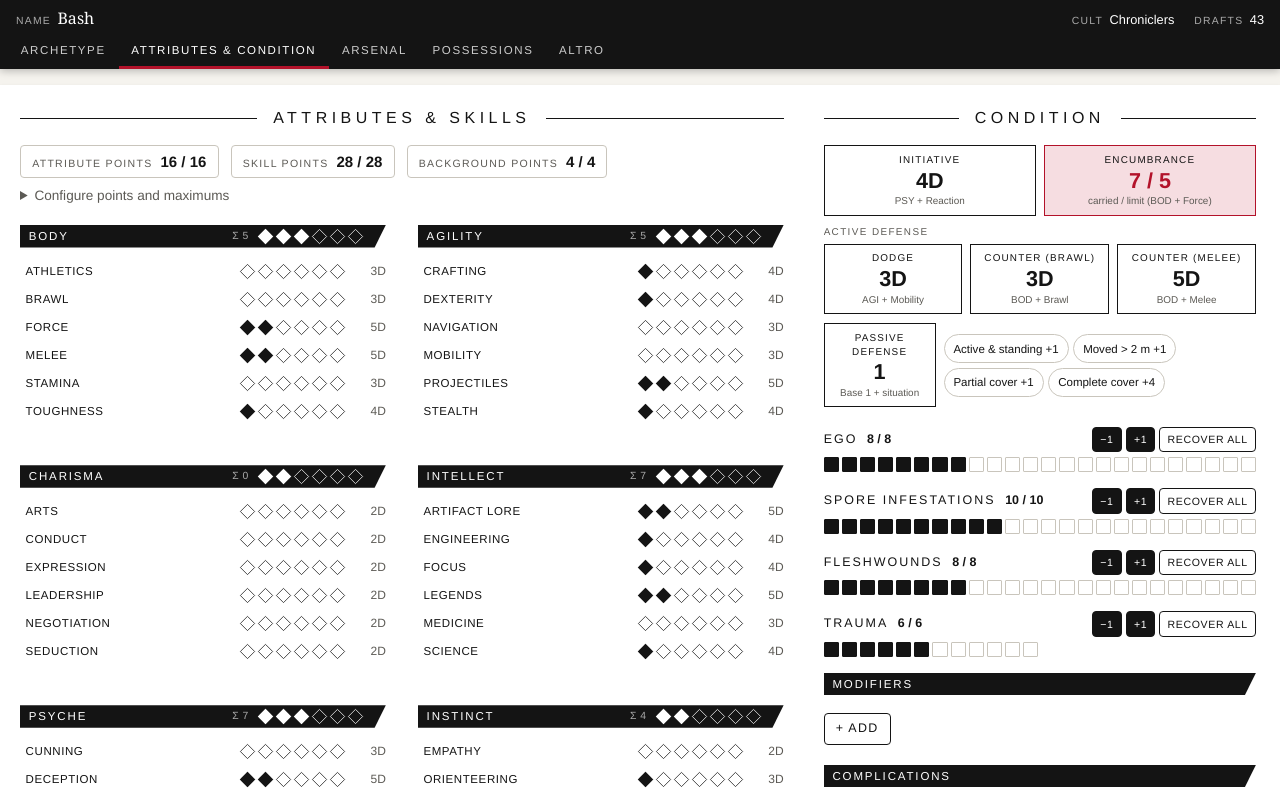
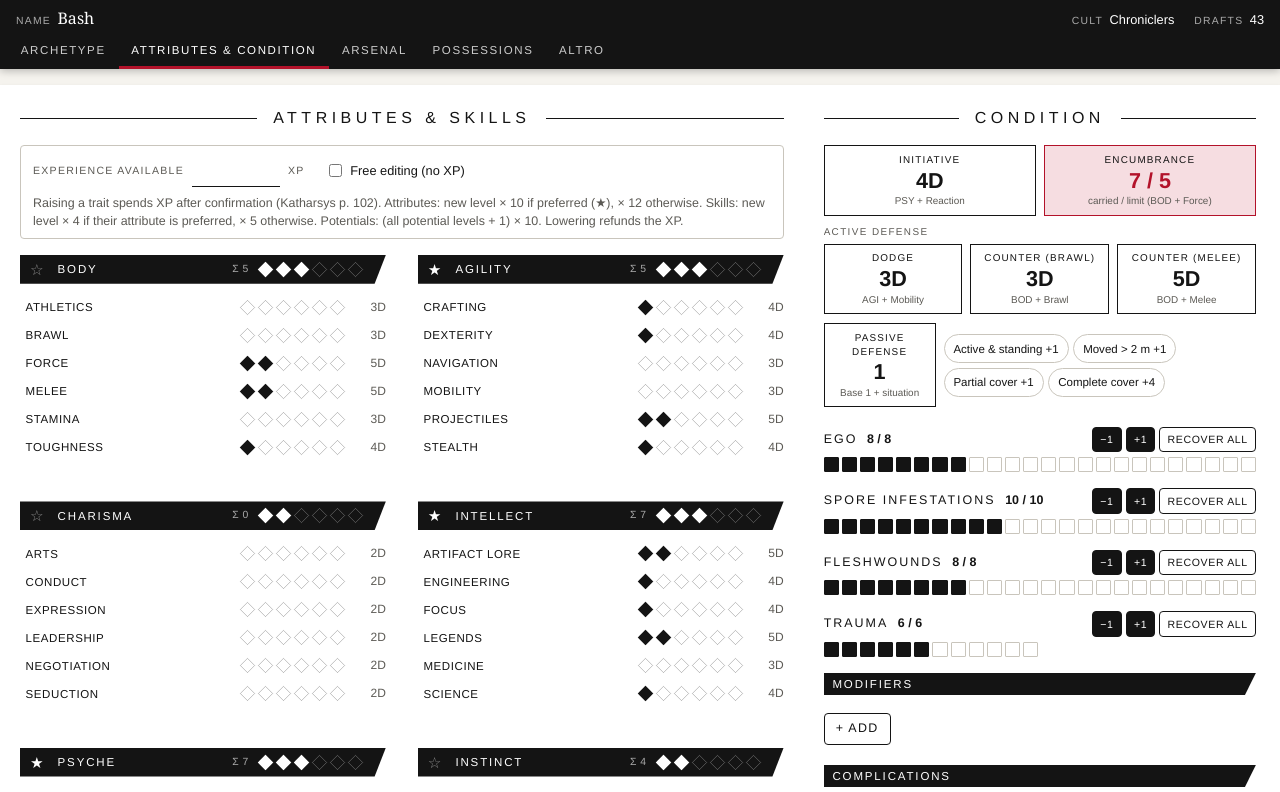
Before and after one commit to FrancescoVit/degenesis_player_sheet, a plain HTML site: page scheda.html in a window 1280 px wide. Both pictures are taken after a click on the tab "ATTRIBUTES & CONDITION". Shown: the top 792 px of the page. Drawn offline with Linux system fonts and the light colour scheme.

Commit message:
Dashboard di gioco ed esperienza
- Attributes & Skills e Condition affiancati in un unico tab
  (su telefono Condition per prima)
- tracciati: caselle nere possedute, rosse perse, bianche oltre il massimo
- valori derivati: iniziativa, ingombro, difesa attiva e passiva
- tolti i contatori dei punti di creazione
- spesa XP con conferma e rimborso (Katharsys p. 102-103), stella per
  attributi preferiti, modalità "Free editing" senza XP
- decisioni.md aggiornato

Co-Authored-By: Claude Opus 5.5 <noreply@anthropic.com>

```diff
--- a/css/scheda.css
+++ b/css/scheda.css
@@ -128,7 +128,7 @@ input:focus, textarea:focus { outline: none; background: #f7f4ec; border-bottom-
 .pip:hover:not(:disabled) { background: var(--ink-soft); }
 .pip.on:hover:not(:disabled) { background: var(--ink-soft); }
 .pip:focus-visible { outline: 2px solid var(--accent); outline-offset: 2px; }
-.pip.over { opacity: .2; cursor: not-allowed; }
+.pip.over { opacity: .35; cursor: not-allowed; }
 .pips.is-disabled .pip { opacity: .25; cursor: not-allowed; }
 
 .stat-row {
@@ -140,28 +140,34 @@ input:focus, textarea:focus { outline: none; background: #f7f4ec; border-bottom-
 .stat-row.locked .stat-name { color: var(--ink-soft); text-decoration: line-through; }
 .pool { font-size: .75rem; color: var(--ink-soft); text-align: right; font-variant-numeric: tabular-nums; }
 
-/* ---------- Counters & config ---------- */
+/* ---------- Experience ---------- */
 
-.counters { display: flex; gap: .75rem; flex-wrap: wrap; margin-bottom: .5rem; }
-.counter {
-  display: flex; gap: .5rem; align-items: baseline;
-  padding: .3rem .7rem; border: 1px solid var(--line); border-radius: var(--radius);
+.xp {
+  display: flex; flex-wrap: wrap; align-items: center; gap: .5rem 1.25rem;
+  margin-bottom: 1rem; padding: .5rem .75rem;
+  border: 1px solid var(--line); border-radius: var(--radius);
 }
+.xp .note { flex-basis: 100%; margin: 0; }
+.xp-field { display: flex; align-items: center; gap: .5rem; }
+.xp-field input {
+  width: 5.5rem; padding: .15rem .3rem; text-align: right;
+  border: 0; border-bottom: 1px solid var(--ink); background: transparent;
+  font-size: 1.2rem; font-weight: 700; font-variant-numeric: tabular-nums;
+}
+.xp.empty .xp-field input { color: var(--accent); }
+.xp.free { border-color: var(--accent); background: var(--accent-soft); }
+.free-edit { display: flex; align-items: center; gap: .35rem; font-size: .8rem; cursor: pointer; }
 .counter-label { font-size: .66rem; text-transform: uppercase; letter-spacing: .12em; color: var(--ink-soft); }
-.counter-value { font-weight: 700; font-variant-numeric: tabular-nums; }
-.counter.over { border-color: var(--accent); background: var(--accent-soft); }
-.counter.over .counter-value { color: var(--accent); }
+.note { font-size: .78rem; color: var(--ink-soft); }
 
-.config { margin-bottom: 1.25rem; font-size: .85rem; }
-.config summary { cursor: pointer; color: var(--ink-soft); }
-.config-grid {
-  display: grid; grid-template-columns: auto 7rem 7rem; gap: .3rem 1rem; align-items: center;
-  margin-top: .6rem;
+/* Preferred attribute star, inside the black bar */
+.pref {
+  width: 1.4rem; height: 1.4rem; padding: 0; margin-left: -.2rem;
+  border: 0; background: none; color: #888; cursor: pointer; font-size: .95rem; line-height: 1;
 }
-.config-grid .field { margin: 0; }
-.config-grid .field > span { display: none; }
-.config-head { font-size: .66rem; text-transform: uppercase; letter-spacing: .12em; color: var(--ink-soft); }
-.note { font-size: .78rem; color: var(--ink-soft); }
+.pref.on { color: #fff; }
+.pref:hover { color: #fff; }
+.pref:focus-visible { outline: 2px solid var(--accent); outline-offset: 1px; }
 
 /* ---------- Tracks ---------- */
 
@@ -342,6 +348,5 @@ input:focus, textarea:focus { outline: none; background: #f7f4ec; border-bottom-
   .dash-right { order: -1; } /* in play, condition matters most: show it first */
   .passive { grid-template-columns: minmax(0, 1fr); }
   .button.small { min-height: 2.5rem; padding: .2rem 1rem; }
-  .config-grid { grid-template-columns: auto 5rem 5rem; }
   .section-title { letter-spacing: .18em; font-size: .9rem; }
 }
--- a/js/esempio.js
+++ b/js/esempio.js
@@ -14,6 +14,8 @@ const EXAMPLE_SHEET = {
     cunning: 0, deception: 2, domination: 2, faith: 0, reaction: 1, willpower: 2,
     empathy: 0, orienteering: 1, perception: 2, primal: 0, survival: 1, taming: 0,
   },
+  // Bash chose Focus: preferred attributes are Intellect, Agility, Psyche.
+  preferred: { body: false, agility: true, charisma: false, intellect: true, psyche: true, instinct: false },
   backgrounds: { allies: 0, authority: 0, network: 2, renown: 0, resources: 1, secrets: 1 },
   potentials: [{ name: "Fractal Memory", level: 1 }],
   scars: { groupName: "", alignment: "", constellation: "", scarsValue: "", infamy: 0 },
@@ -34,5 +36,5 @@ const EXAMPLE_SHEET = {
   ],
   artifacts: [],
   other: { visuals: [], relationships: [], portrait: "" },
-  config: { attrPoints: "16", skillPoints: "28", backgroundPoints: "4", attrMax: 6, skillMax: 6, backgroundMax: 6 },
+  config: { freeEdit: false },
 };
--- a/js/scheda.js
+++ b/js/scheda.js
@@ -1,4 +1,4 @@
-// Character sheet logic: tabs, pips, counters, tracks, lists, autosave.
+// Character sheet logic: tabs, pips, experience, tracks, lists, autosave.
 // Security rule: user text is only ever written with .value / .textContent, never innerHTML.
 "use strict";
 
@@ -70,6 +70,7 @@ function blankSheet() {
   return {
     archetype: { name: "", age: "", rank: "", experience: "", legacy: "", sex: "", height: "", weight: "", money: "", culture: "", concept: "", cult: "" },
     attributes, skills, backgrounds,
+    preferred: Object.fromEntries(ATTRIBUTES.map((a) => [a.key, false])),
     potentials: [],
     scars: { groupName: "", alignment: "", constellation: "", scarsValue: "", infamy: 0 },
     condition: {
@@ -79,7 +80,8 @@ function blankSheet() {
     },
     weapons: [], armor: [], equipment: [], artifacts: [],
     other: { visuals: [], relationships: [], portrait: "" },
-    config: { attrPoints: "16", skillPoints: "28", backgroundPoints: "4", attrMax: 6, skillMax: 6, backgroundMax: 6 },
+    // Free editing: pips change without spending XP (new character, corrections).
+    config: { freeEdit: false },
   };
 }
 
@@ -143,7 +145,7 @@ function flashToast() {
 /* ---------- Pips ---------- */
 
 // Row of diamond pips. Clicking pip n sets value n; clicking the last filled one lowers by one.
-function pips({ value, max = 6, min = 0, limit = max, disabled = false, label, onSet }) {
+function pips({ value, max = 6, min = 0, limit = max, disabled = false, label, onSet, tip }) {
   const wrap = el("div", { class: "pips" + (disabled ? " is-disabled" : ""), role: "group", "aria-label": label });
   for (let i = 1; i <= max; i++) {
     wrap.append(el("button", {
@@ -151,6 +153,7 @@ function pips({ value, max = 6, min = 0, limit = max, disabled = false, label, o
       class: "pip" + (i <= value ? " on" : "") + (i > limit ? " over" : ""),
       "aria-label": `${label} ${i}`,
       "aria-pressed": String(i <= value),
+      title: tip ? tip(i) : null,
       disabled: disabled || i > limit,
       onclick: () => onSet(Math.max(min, i === value ? i - 1 : i)),
     }));
@@ -192,78 +195,141 @@ function renderSummary() {
   );
 }
 
+/* ---------- Experience (Katharsys p. 102–103) ---------- */
+
+// Raising one level costs: new level × factor. Preferred attributes ×10 (others ×12),
+// skills of a preferred attribute ×4 (others ×5).
+// Potentials: every new level costs (sum of all potential levels + 1) × 10, new potentials included.
+const XP_FACTOR = {
+  attribute: (pref) => (pref ? 10 : 12),
+  skill: (pref) => (pref ? 4 : 5),
+};
+const SKILL_ATTRIBUTE = {};
+ATTRIBUTES.forEach((a) => a.skills.forEach((s) => { SKILL_ATTRIBUTE[s] = a.key; }));
+
+const xpAvailable = () => num(state.archetype.experience);
+const freeEdit = () => state.config.freeEdit;
+const potentialLevels = () => state.potentials.reduce((s, p) => s + num(p.level), 0);
+
+// Cost of going from level `from` to level `to` (to > from).
+function traitCost(factor, from, to) {
+  let cost = 0;
+  for (let l = from + 1; l <= to; l++) cost += l * factor;
+  return cost;
+}
+function potentialCost(totalLevels, steps) {
+  let cost = 0;
+  for (let i = 1; i <= steps; i++) cost += (totalLevels + i) * 10;
+  return cost;
+}
+// Highest level reachable with the XP available (lowering is always allowed).
+function affordableLevel(current, max, costTo) {
+  if (freeEdit()) return max;
+  let level = current;
+  while (level < max && costTo(level + 1) <= xpAvailable()) level++;
+  return level;
+}
+
+// Apply a change to a trait, asking confirmation and moving XP. Returns true if applied.
+function spendXp(label, from, to, costTo) {
+  if (to === from) return false;
+  if (freeEdit()) return true;
+  const xp = xpAvailable();
+  if (to > from) {
+    const cost = costTo(to);
+    if (cost > xp) { alert(t("xp.notEnough").replace("{cost}", cost).replace("{xp}", xp)); return false; }
+    const msg = t("xp.confirmRaise").replace("{name}", label).replace("{from}", from).replace("{to}", to)
+      .replace("{cost}", cost).replace("{xp}", xp);
+    if (!confirm(msg)) return false;
+    state.archetype.experience = String(xp - cost);
+  } else {
+    const refund = costTo.refund(from, to);
+    const msg = t("xp.confirmLower").replace("{name}", label).replace("{from}", from).replace("{to}", to).replace("{cost}", refund);
+    if (!confirm(msg)) return false;
+    state.archetype.experience = String(xp + refund);
+  }
+  return true;
+}
+// costTo(level): XP to go from `current` up to `level`; costTo.refund(from, to): XP given back when lowering.
+function traitCostFns(factor, current) {
+  const costTo = (level) => traitCost(factor, current, level);
+  costTo.refund = (from, to) => traitCost(factor, to, from);
+  return costTo;
+}
+
+function renderXp() {
+  document.getElementById("xp").replaceChildren(
+    el("label", { class: "xp-field" },
+      el("span", { class: "counter-label", text: t("xp.available") }),
+      el("input", { type: "number", min: "0", inputmode: "numeric", "data-field": "archetype.experience" }),
+      el("span", { class: "counter-label", text: "XP" })),
+    el("label", { class: "free-edit" },
+      el("input", { type: "checkbox", id: "free-edit",
+        onchange: (e) => { state.config.freeEdit = e.target.checked; changed(); } }),
+      el("span", { text: t("xp.freeEdit") })),
+    el("p", { class: "note", id: "xp-note" }));
+}
+function updateXp() {
+  const box = document.getElementById("xp");
+  box.classList.toggle("free", freeEdit());
+  box.classList.toggle("empty", !freeEdit() && xpAvailable() <= 0);
+  document.getElementById("free-edit").checked = freeEdit();
+  document.getElementById("xp-note").textContent = freeEdit() ? t("xp.freeEditHint") : t("xp.hint");
+}
+
 /* ---------- Attributes, skills, backgrounds ---------- */
 
 function renderAttributes() {
-  const { attributes: attrs, skills, config } = state;
+  const { attributes: attrs, skills, preferred } = state;
   const blocks = ATTRIBUTES.map((a) => {
     const skillSum = a.skills.reduce((s, k) => s + skills[k], 0);
+    const pref = preferred[a.key];
+    const attrName = t(`attributes.${a.key}`);
+    const attrCost = traitCostFns(XP_FACTOR.attribute(pref), attrs[a.key]);
     const head = el("div", { class: "bar attr-bar" },
-      el("h3", { text: t(`attributes.${a.key}`) }),
-      el("span", { class: "bar-count", title: t("counters.skills"), text: `Σ ${skillSum}` }),
+      el("button", {
+        type: "button", class: "pref" + (pref ? " on" : ""), "aria-pressed": String(pref),
+        title: t("xp.preferred"), "aria-label": `${attrName}: ${t("xp.preferred")}`, text: pref ? "★" : "☆",
+        onclick: () => { preferred[a.key] = !pref; changed(); },
+      }),
+      el("h3", { text: attrName }),
+      el("span", { class: "bar-count", title: t("xp.skillSum"), text: `Σ ${skillSum}` }),
       pips({
-        value: attrs[a.key], min: 1, limit: num(config.attrMax) || 6, label: t(`attributes.${a.key}`),
-        onSet: (v) => { attrs[a.key] = v; changed(); },
+        value: attrs[a.key], min: 1, limit: affordableLevel(attrs[a.key], TRAIT_MAX, attrCost), label: attrName,
+        tip: (i) => (i > attrs[a.key] ? `${attrCost(i)} XP` : null),
+        onSet: (v) => { if (spendXp(attrName, attrs[a.key], v, attrCost)) { attrs[a.key] = v; changed(); } },
       }));
     const rows = a.skills.map((s) => {
       const partner = EXCLUSIVE[s];
       const locked = partner && skills[partner] > 0;
       const pool = formatPool(attrs[a.key] + skills[s]);
+      const name = t(`skills.${s}`);
+      const cost = traitCostFns(XP_FACTOR.skill(pref), skills[s]);
       return el("div", { class: "stat-row" + (locked ? " locked" : "") },
-        el("span", { class: "stat-name", text: t(`skills.${s}`),
+        el("span", { class: "stat-name", text: name,
           title: locked ? `${t("exclusive")} ${t(`skills.${partner}`)}` : null }),
         pips({
-          value: skills[s], limit: num(config.skillMax) || 6, disabled: locked, label: t(`skills.${s}`),
-          onSet: (v) => { skills[s] = v; changed(); },
+          value: skills[s], limit: affordableLevel(skills[s], TRAIT_MAX, cost), disabled: locked, label: name,
+          tip: (i) => (i > skills[s] ? `${cost(i)} XP` : null),
+          onSet: (v) => { if (spendXp(name, skills[s], v, cost)) { skills[s] = v; changed(); } },
         }),
         el("span", { class: "pool", title: t("pool"), text: locked ? "" : pool }));
     });
-    return el("div", { class: "block" }, head, ...rows);
+    return el("div", { class: "block" + (pref ? " preferred" : "") }, head, ...rows);
   });
   document.getElementById("attributes").replaceChildren(...blocks);
 }
 
 function renderBackgrounds() {
-  const { backgrounds, config } = state;
+  const { backgrounds } = state;
   document.getElementById("backgrounds").replaceChildren(...BACKGROUNDS.map((b) =>
     el("div", { class: "stat-row" },
       el("span", { class: "stat-name", text: t(`backgrounds.${b}`) }),
-      pips({ value: backgrounds[b], limit: num(config.backgroundMax) || 6, label: t(`backgrounds.${b}`),
+      pips({ value: backgrounds[b], label: t(`backgrounds.${b}`),
         onSet: (v) => { backgrounds[b] = v; changed(); } }))));
   document.getElementById("infamy").replaceChildren(
     el("span", { class: "stat-name", text: t("fields.infamy") }),
     pips({ value: state.scars.infamy, label: t("fields.infamy"), onSet: (v) => { state.scars.infamy = v; changed(); } }));
-}
-
-function renderCounters() {
-  const { attributes, skills, backgrounds, config } = state;
-  const sum = (o) => Object.values(o).reduce((s, v) => s + v, 0);
-  const counter = (label, spent, available) => {
-    const avail = String(available).trim() === "" ? null : num(available);
-    const over = avail !== null && spent > avail;
-    return el("div", { class: "counter" + (over ? " over" : "") },
-      el("span", { class: "counter-label", text: label }),
-      el("span", { class: "counter-value", text: avail === null ? String(spent) : `${spent} / ${avail}` }));
-  };
-  document.getElementById("counters").replaceChildren(
-    counter(t("counters.attributes"), sum(attributes), config.attrPoints),
-    counter(t("counters.skills"), sum(skills), config.skillPoints),
-    counter(t("counters.backgrounds"), sum(backgrounds), config.backgroundPoints));
-}
-
-function renderConfig() {
-  const c = state.config;
-  const input = (key, label) => el("label", { class: "field small" }, el("span", { text: label }),
-    el("input", { type: "number", min: "0", inputmode: "numeric", value: c[key],
-      oninput: (e) => { c[key] = e.target.value; changed(); } }));
-  document.getElementById("config").replaceChildren(
-    el("summary", { text: t("counters.configure") }),
-    el("div", { class: "config-grid" },
-      el("span", { class: "config-head" }), el("span", { class: "config-head", text: t("counters.available") }), el("span", { class: "config-head", text: t("counters.max") }),
-      el("span", { text: t("counters.attributes") }), input("attrPoints", t("counters.available")), input("attrMax", t("counters.max")),
-      el("span", { text: t("counters.skills") }), input("skillPoints", t("counters.available")), input("skillMax", t("counters.max")),
-      el("span", { text: t("counters.backgrounds") }), input("backgroundPoints", t("counters.available")), input("backgroundMax", t("counters.max"))),
-    el("p", { class: "note", text: t("counters.hint") }));
 }
 
 /* ---------- Condition tracks ---------- */
@@ -308,6 +374,19 @@ function renderTracks() {
 
 /* ---------- Editable lists ---------- */
 
+// Pips living inside editable lists (potentials): redrawn on refresh without rebuilding the list.
+const livePips = new Set();
+function redrawLivePips() {
+  livePips.forEach((draw) => (draw.holder.isConnected ? draw() : livePips.delete(draw)));
+}
+// Potential levels: XP depends on the sum of all levels (this one included).
+function potentialCostFns(current) {
+  const others = potentialLevels() - current;
+  const costTo = (level) => potentialCost(others + current, level - current);
+  costTo.refund = (from, to) => potentialCost(others + to, from - to);
+  return costTo;
+}
+
 function renderList(id) {
   const def = LISTS[id];
   const items = getPath(state, def.path);
@@ -327,10 +406,19 @@ function renderList(id) {
       })));
     if (def.pips) {
       const holder = el("div", { class: "cell cell-pips" });
-      const draw = () => holder.replaceChildren(pips({
-        value: num(item[def.pips.key]), max: def.pips.max, label: `${item.name || t(`blocks.${id}`)} ${t("columns.level")}`,
-        onSet: (v) => { item[def.pips.key] = v; draw(); save(); },
-      }));
+      const draw = () => {
+        const level = num(item[def.pips.key]);
+        const label = item.name || t(`blocks.${id}`);
+        const cost = potentialCostFns(level);
+        holder.replaceChildren(pips({
+          value: level, max: def.pips.max, label: `${label} ${t("columns.level")}`,
+          limit: affordableLevel(level, def.pips.max, cost),
+          tip: (i) => (i > level ? `${cost(i)} XP` : null),
+          onSet: (v) => { if (spendXp(label, level, v, cost)) { item[def.pips.key] = v; changed(); } },
+        }));
+      };
+      draw.holder = holder;
+      livePips.add(draw);
       draw();
       cells.push(holder);
     }
@@ -450,6 +538,12 @@ function bindFields() {
     input.oninput = () => { setPath(state, input.dataset.field, input.value); changedText(); };
   });
 }
+// Copy state into bound fields (e.g. XP shown in two tabs), except the one being typed in.
+function syncFields() {
+  document.querySelectorAll("[data-field]").forEach((input) => {
+    if (input !== document.activeElement) input.value = getPath(state, input.dataset.field) ?? "";
+  });
+}
 
 /* ---------- Refresh ---------- */
 
@@ -457,7 +551,9 @@ function bindFields() {
 function refresh() {
   renderAttributes();
   renderBackgrounds();
-  renderCounters();
+  updateXp();
+  syncFields();
+  redrawLivePips();
   renderDerived();
   renderPassive();
   renderTracks();
@@ -468,9 +564,9 @@ function changed() {
   refresh();
   save();
 }
-// After typing: only cheap updates, so inputs keep focus.
+// After typing: same redraw (the redrawn parts contain no text inputs, so focus is kept).
 function changedText() {
-  renderSummary();
+  refresh();
   save();
 }
 
@@ -479,8 +575,8 @@ function renderAll() {
   document.title = t("appTitle");
   document.getElementById("list-cultures").replaceChildren(...CULTURES.map((c) => el("option", { value: c })));
   document.getElementById("list-cults").replaceChildren(...CULTS.map((c) => el("option", { value: c })));
+  renderXp();
   bindFields();
-  renderConfig();
   Object.keys(LISTS).forEach(renderList);
   renderPortrait();
   document.querySelectorAll('input[name="trackStyle"]').forEach((r) => { r.checked = r.value === settings.trackStyle; });
--- a/js/testi-en.js
+++ b/js/testi-en.js
@@ -59,11 +59,16 @@ const TEXT = {
     visuals: "Visuals", portrait: "Portrait", relationships: "Relationships",
   },
 
-  counters: {
-    attributes: "Attribute points", skills: "Skill points", backgrounds: "Background points",
-    configure: "Configure points and maximums",
-    available: "available", max: "max per item",
-    hint: "Character creation (Katharsys p. 33): 10 attribute points + 1 free per attribute (= 16), 28 skill points, 4 background points. Leave “available” empty to show only the points spent.",
+  xp: {
+    available: "Experience available",
+    freeEdit: "Free editing (no XP)",
+    hint: "Raising a trait spends XP after confirmation (Katharsys p. 102). Attributes: new level × 10 if preferred (★), × 12 otherwise. Skills: new level × 4 if their attribute is preferred, × 5 otherwise. Potentials: (all potential levels + 1) × 10. Lowering refunds the XP.",
+    freeEditHint: "Free editing is on: pips change without spending XP. Use it to create a character or fix mistakes, then turn it off.",
+    preferred: "Preferred attribute (cheaper XP). Rules: Focus → INT, AGI, PSY; Primal → BOD, CHA, INS.",
+    skillSum: "Sum of skill levels",
+    notEnough: "Not enough experience: {cost} XP needed, {xp} XP available.",
+    confirmRaise: "Raise {name} from {from} to {to} for {cost} XP?\n(available: {xp} XP)",
+    confirmLower: "Lower {name} from {from} to {to} and refund {cost} XP?",
   },
 
   exclusive: "Excludes",
--- a/scheda.html
+++ b/scheda.html
@@ -20,7 +20,7 @@
         <label class="field"><span data-text="fields.name"></span><input data-field="archetype.name"></label>
         <label class="field"><span data-text="fields.age"></span><input data-field="archetype.age" inputmode="numeric"></label>
         <label class="field"><span data-text="fields.rank"></span><input data-field="archetype.rank"></label>
-        <label class="field"><span data-text="fields.experience"></span><input data-field="archetype.experience"></label>
+        <label class="field"><span data-text="fields.experience"></span><input data-field="archetype.experience" type="number" min="0" inputmode="numeric"></label>
         <label class="field"><span data-text="fields.sex"></span><input data-field="archetype.sex"></label>
         <label class="field"><span data-text="fields.height"></span><input data-field="archetype.height" inputmode="numeric"></label>
         <label class="field"><span data-text="fields.weight"></span><input data-field="archetype.weight" inputmode="numeric"></label>
@@ -43,8 +43,7 @@
       <div class="dashboard">
         <div class="dash-left">
           <h2 class="section-title" data-text="sections.attributes"></h2>
-          <div class="counters" id="counters"></div>
-          <details class="config" id="config"></details>
+          <div class="xp" id="xp"></div>
           <div class="grid attributes" id="attributes"></div>
         </div>
         <div class="dash-right">
```
Also changed, not shown: 1 other file.
